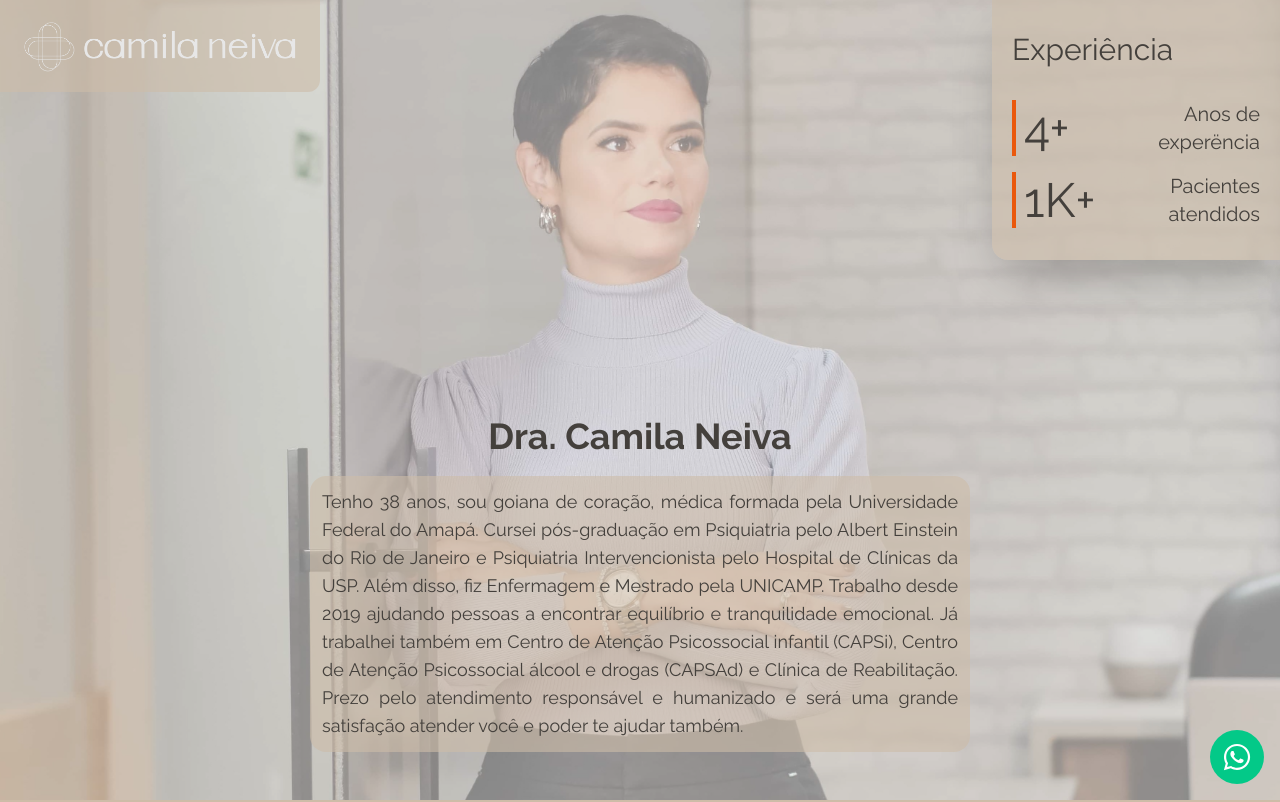
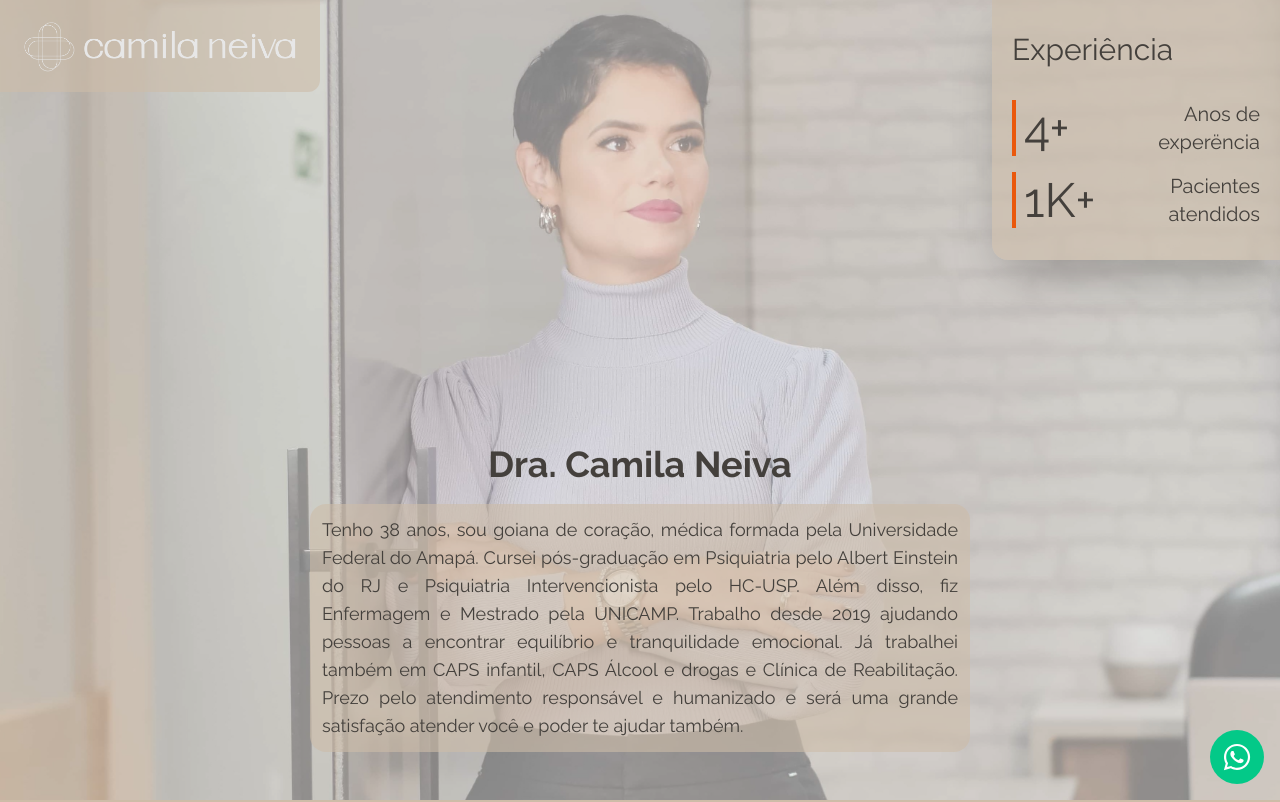
Before and after one commit to brunoprestesap/page-dra-camila, a React (Create React App) app: page / in a window 1280 px wide. Shown: the top 802 px of the page. Built offline with nearby package versions, Linux system fonts and the light colour scheme.

Commit message:
alteração do texto hero

```diff
--- a/src/components/Hero.js
+++ b/src/components/Hero.js
@@ -31,16 +31,11 @@ function Hero({ color }) {
           </h1>
 
           <h2 className="text-sm text-justify md:text-lg rounded-2xl bg-[#CDBCA8] text-stone-700 p-3 leading-6 bg-opacity-60">
-            Tenho 38 anos, sou goiana de coração, médica formada pela
-            Universidade Federal do Amapá. Cursei pós-graduação em Psiquiatria
-            pelo Albert Einstein do Rio de Janeiro e Psiquiatria
-            Intervencionista pelo Hospital de Clínicas da USP. Além disso, fiz
-            Enfermagem e Mestrado pela UNICAMP. Trabalho desde 2019 ajudando
-            pessoas a encontrar equilíbrio e tranquilidade emocional. Já
-            trabalhei também em Centro de Atenção Psicossocial infantil (CAPSi),
-            Centro de Atenção Psicossocial álcool e drogas (CAPSAd) e Clínica de
-            Reabilitação. Prezo pelo atendimento responsável e humanizado e será
-            uma grande satisfação atender você e poder te ajudar também.
+            Tenho 38 anos, sou goiana de coração, médica formada pela Universidade Federal do Amapá.
+            Cursei pós-graduação em Psiquiatria pelo Albert Einstein do RJ e Psiquiatria Intervencionista pelo HC-USP.
+            Além disso, fiz Enfermagem e Mestrado pela UNICAMP. Trabalho desde 2019 ajudando pessoas a encontrar equilíbrio e tranquilidade emocional.
+            Já trabalhei também em CAPS infantil, CAPS Álcool e drogas e Clínica de Reabilitação.
+            Prezo pelo atendimento responsável e humanizado e será uma grande satisfação atender você e poder te ajudar também.
           </h2>
         </div>
       </div>
```
